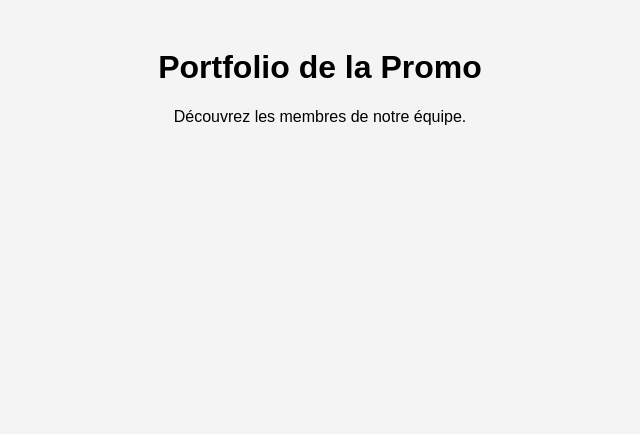
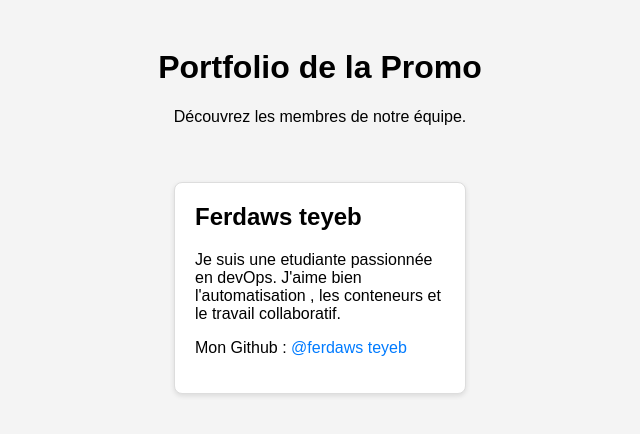
Before and after one commit to wiem-kb/tp_g4_devops_collaboration, a plain HTML site: page index.html in a window 1280 px wide. Shown: the whole page, without its empty margins (320-960 px from the left). Drawn offline with Linux system fonts and the light colour scheme.

Commit message:
My personal Card

```diff
--- a/index.html
+++ b/index.html
@@ -14,6 +14,11 @@
     <main>
         <section class="card-container">
             <!-- Les cartes des étudiants seront ajoutées ici -->
+	    <div class="card">
+	    <h2>Ferdaws teyeb</h2>
+	    <p>Je suis une etudiante passionnée en devOps. J'aime bien l'automatisation , les conteneurs et le travail collaboratif. </p>
+	    <p>Mon Github : <a href ="https://github.com/FerdawsTb/tp_g4_devops_collaboration" target ="blank">@ferdaws teyeb </a></p>
+		</div>
         </section>
     </main>
 </body>
```
